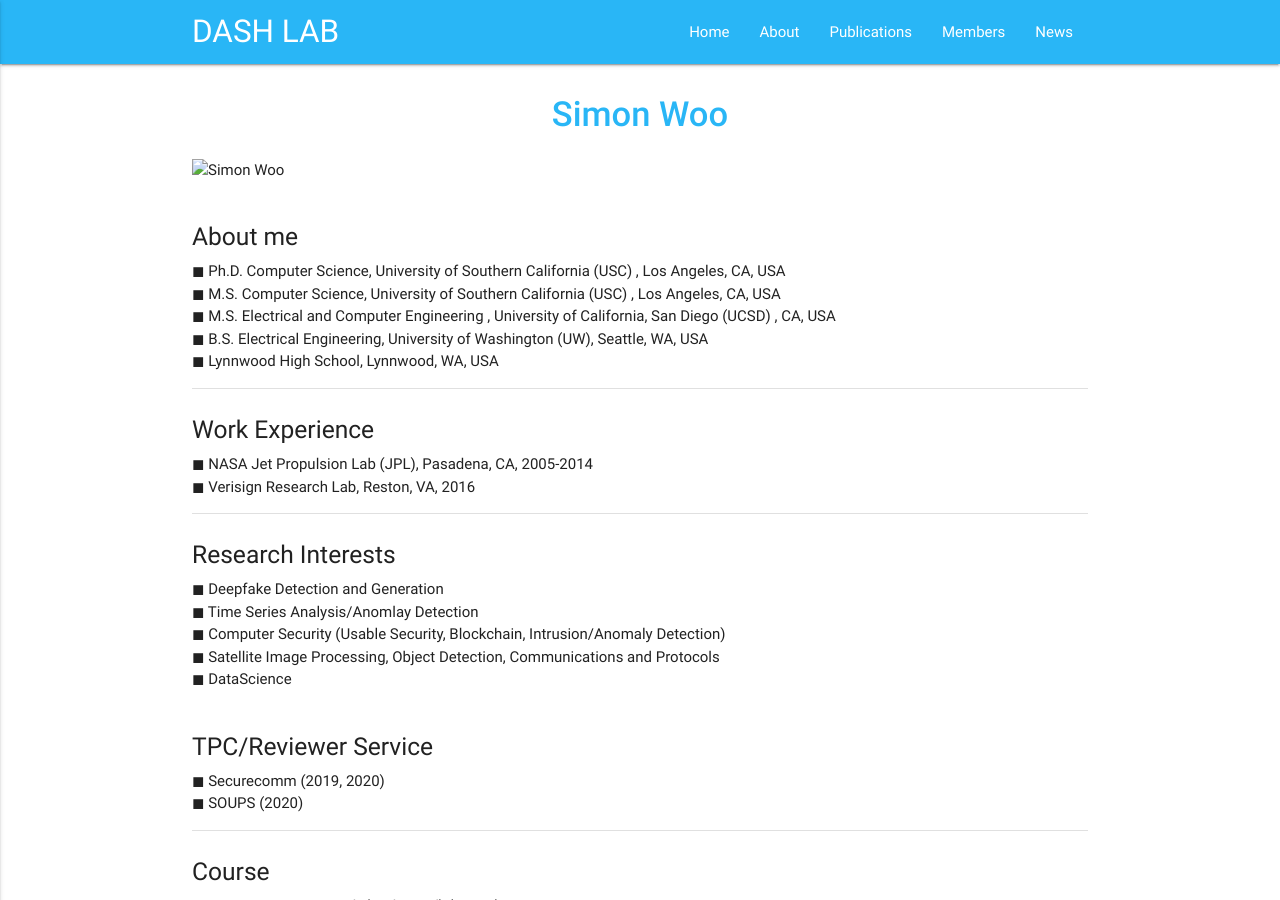
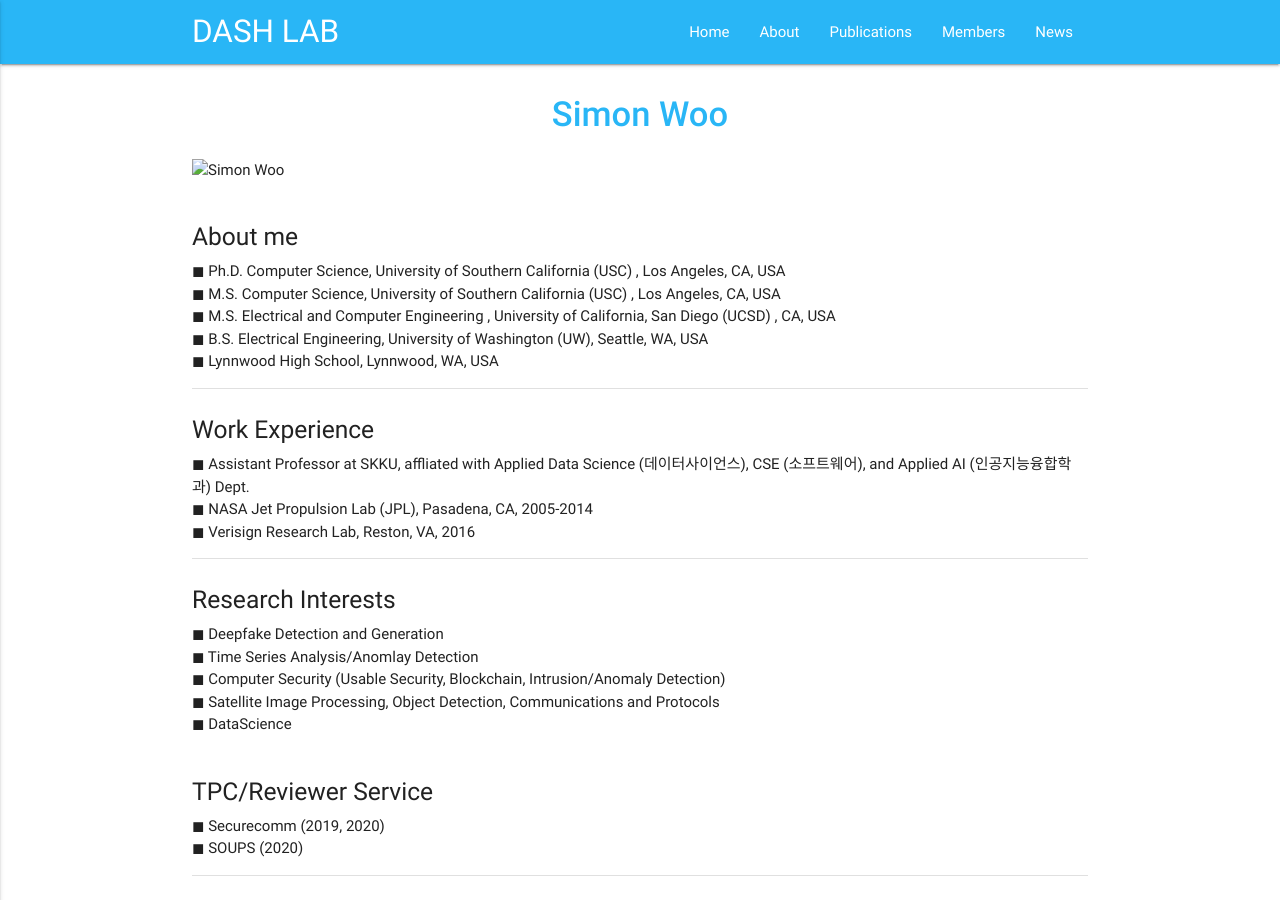
Before and after one commit to Yurim990507/DASH-Lab.github.io, a Jekyll site: the page built from example1.md, in a window 1280 px wide and 900 px high. Built offline with Jekyll 4.4.1, drawn with Linux system fonts in a browser that asks for light colours.

Commit message:
Update example1.md

```diff
--- a/example1.md
+++ b/example1.md
@@ -22,6 +22,7 @@ permalink: /About/
 <div class="divider"></div>
 <div class="section">
     <h5>Work Experience</h5>
+        ◼ Assistant Professor at SKKU, affliated with Applied Data Science (데이터사이언스), CSE (소프트웨어), and Applied AI (인공지능융합학과) Dept. <br>
         ◼ NASA Jet Propulsion Lab (JPL), Pasadena, CA, 2005-2014 <br>
         ◼ Verisign Research Lab, Reston, VA, 2016 <br>
 </div>
```
